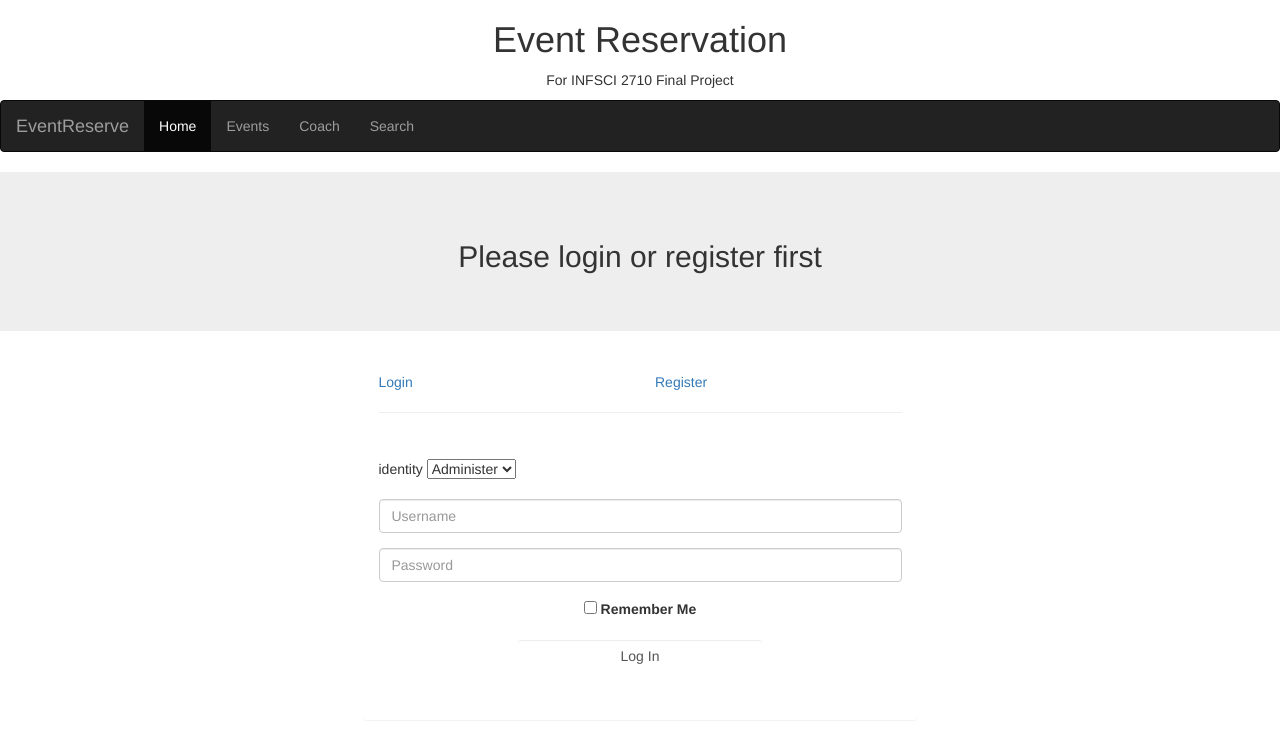
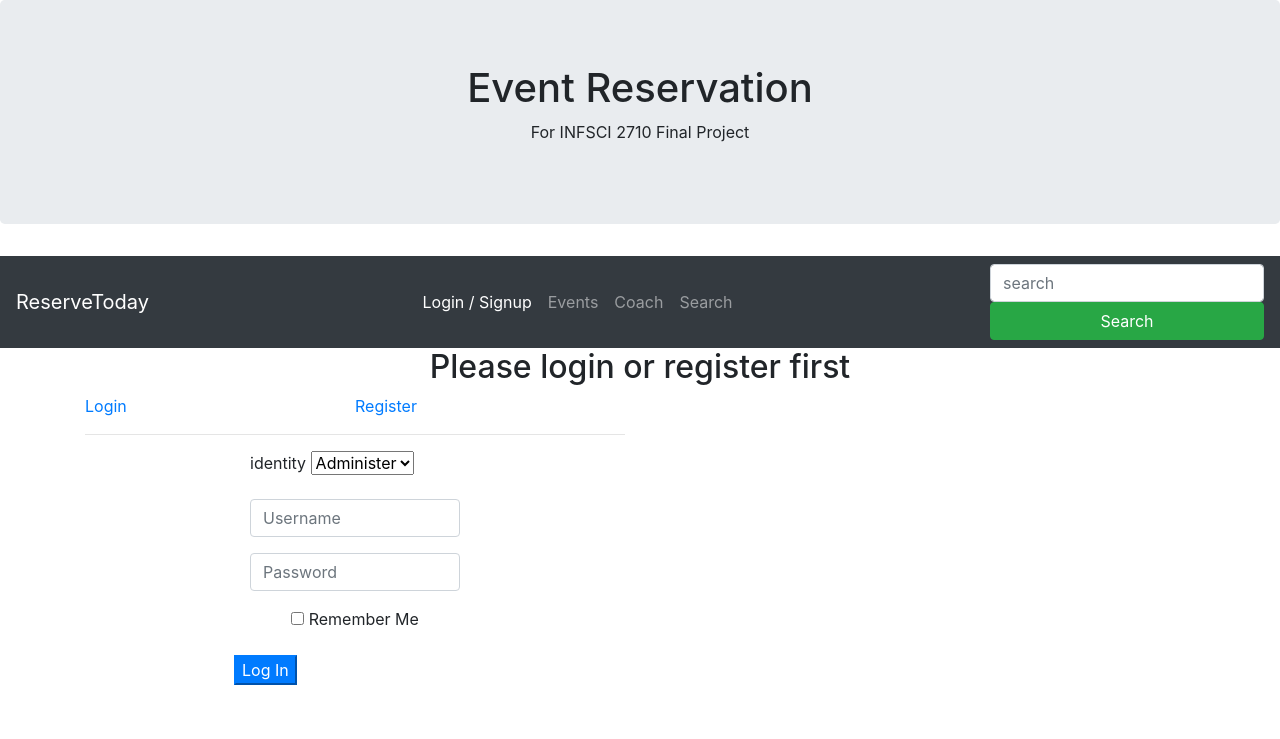
Before and after one commit to leejianzhi/databaseM, a PHP site: page /finalProject/ in a window 1280 px wide. Shown: the top 739 px of the page. Run offline with PHP 8.4, Linux system fonts and the light colour scheme; some libraries are stand-ins or nearby versions.

Commit message:
add/delete/search event
ToDo: Shopping cart

```diff
--- a/index.html
+++ b/index.html
@@ -3,44 +3,50 @@
 <html lang="en">
 
 <head>
-	<meta name="viewport" content="width=device-width, initial-scale=1, maximum-scale=1" />
-
-	 <link rel="stylesheet" href="https://maxcdn.bootstrapcdn.com/bootstrap/3.4.0/css/bootstrap.min.css">
-	<link rel="stylesheet" href="//maxcdn.bootstrapcdn.com/font-awesome/4.3.0/css/font-awesome.min.css">
-	<link href='http://fonts.googleapis.com/css?family=Varela+Round' rel='stylesheet' type='text/css'>
-  	<script src="https://ajax.googleapis.com/ajax/libs/jquery/3.3.1/jquery.min.js"></script>
-  	<script src="https://cdnjs.cloudflare.com/ajax/libs/jquery-validate/1.13.1/jquery.validate.min.js"></script>
-
-
-
-
-	<title>Final Demo</title>
+  <title>Login</title>
+  <meta charset="utf-8">
+  <meta name="viewport" content="width=device-width, initial-scale=1">
+  <link rel="stylesheet" href="https://maxcdn.bootstrapcdn.com/bootstrap/4.3.1/css/bootstrap.min.css">
+  <script src="https://ajax.googleapis.com/ajax/libs/jquery/3.3.1/jquery.min.js"></script>
+  <script src="https://cdnjs.cloudflare.com/ajax/libs/popper.js/1.14.7/umd/popper.min.js"></script>
+  <script src="https://maxcdn.bootstrapcdn.com/bootstrap/4.3.1/js/bootstrap.min.js"></script>
 </head>
 
 <body>
 <!-- Header of the site -->
 
-<div class = "header">
-<header class="container-fluid text-center">
-	<h1>Event Reservation</h1>
-	<p>For INFSCI 2710 Final Project</p>
-</header>
+<div class="jumbotron text-center">
+  <h1>Event Reservation</h1>
+  <p>For INFSCI 2710 Final Project</p>
 </div>
 
 <!-- Nav Bar -->
 
-<nav class="navbar navbar-inverse">
-  <div class="container-fluid">
-    <div class="navbar-header">
-      <a class="navbar-brand" href="#">EventReserve</a>
-    </div>
-    <ul class="nav navbar-nav">
-      <li class="active"><a href="#">Home</a></li>
-      <li><a href="#">Events</a></li>
-      <li><a href="#">Coach</a></li>
-      <li><a href="#">Search</a></li>
+<nav class="navbar navbar-expand-sm bg-dark navbar-dark">
+  <!-- Brand/logo -->
+  <a class="navbar-brand" href="#">ReserveToday</a>
 
-    </ul>
+  <!-- Links -->
+  <div class="collapse navbar-collapse" id="navbarSupportedContent">
+  <ul class="navbar-nav mx-auto">
+    <li class="nav-item active">
+      <a class="nav-link" href="/index.html">Login / Signup</a>
+    </li>
+    <li class="nav-item">
+      <a class="nav-link" href="/events.html">Events</a>
+    </li>
+    <li class="nav-item">
+      <a class="nav-link" href="/coach.html">Coach</a>
+    </li>
+    <li class="nav-item">
+      <a class="nav-link" href="/search.html">Search</a>
+    </li>
+  </ul>
+
+  <form action="s.php"  class="form-line" name = "search" method ="post">
+  	<input class = "form-control col-xl" type="text" name = "search" placeholder="search" aria-label="Search">
+  		<button class="btn btn-success col-sm" type="submit" value="Search">Search</button>
+  	</form>
   </div>
 </nav>
 
@@ -51,12 +57,9 @@
 
 
 <!--Homepage Content-->
-<div>
-<section class="jumbotron text-center">
+<div class="container-fluid">
 	<h2 align="center">Please login or register first</h2>
 
-
-</section>
 </div>
 
 <!--Login or Register Session-->
@@ -64,11 +67,11 @@
 <!-- REGISTRATION FORM -->
 <div class="container">
     	<div class="row">
-			<div class="col-md-6 col-md-offset-3">
+			<div class="col-sm-6">
 				<div class="panel panel-login">
 					<div class="panel-heading">
 						<div class="row">
-							<div class="col-xs-6">
+							<div class="col-sm-6">
 								<a href="/index.html" class="active" id="login-form-link">Login</a>
 							</div>
 							<div class="col-xs-6">
@@ -77,9 +80,9 @@
 						</div>
 						<hr>
 					</div>
-					<div class="panel-body">
-						<div class="row">
-							<div class="col-lg-12">
+					<div class="col-md-6 col-sm-8 mx-auto">
+
+							<div class="col">
 								<form id="login-form" action="scripts/login.php" method="post" role="form" style="display: block;">
 									<div class="dropdown">
 
@@ -111,8 +114,8 @@
 									</div>
 									<div class="form-group">
 										<div class="row">
-											<div class="col-sm-6 col-sm-offset-3">
-												<input type="submit" name="login-submit" id="login-submit" tabindex="4" class="form-control btn btn-login" value="Log In">
+											<div class="input-group-append">
+												<input type="submit" name="login-submit" id="login-submit" tabindex="4" class="btn-primary" value="Log In">
 											</div>
 										</div>
 									</div>
@@ -125,7 +128,7 @@
 								</form>
 
 							</div>
-						</div>
+
 					</div>
 				</div>
 			</div>
--- a/scripts/register.php
+++ b/scripts/register.php
@@ -24,12 +24,12 @@ if(isset($_POST['user']) and isset($_POST['pwd']) and isset($_POST['pwdconfirm']
 				}
 				else
 				{
-					echo "<script charset=UTF-8>alert('Cannot register Admin account ');window.location.href='register.html'</script>";
+					echo "<script charset=UTF-8>alert('Cannot register Admin account ');window.location.href='/register.html'</script>";
 				}
 			}
 		else
 		{
-				echo "<script charset=UTF-8>alert('User Exist！');window.location.href='register.html'</script>";
+				echo "<script charset=UTF-8>alert('User Exist！');window.location.href='/register.html'</script>";
 		}
 
 	}
--- a/scripts/s.php
+++ b/scripts/s.php
@@ -1,5 +1,5 @@
 <h2>Search</h2>
-<form name="search" method="post" action="<?php echo localhost/iservice/s.php;?>">
+<form name="search" method="post" action="<?php echo localhost/finalProject/s.php;?>">
 Seach for: <input type="text" name="find" /> in
 <Select NAME="field">
 <Option VALUE="coach">First Name</option>
@@ -20,7 +20,7 @@ exit;
 }
 // 否则我们连接到数据库
 mysql_connect("localhost", "root", "mysql") or die(mysql_error());
-mysql_select_db("iservice") or die(mysql_error());
+mysql_select_db("finalProject") or die(mysql_error());
 // 处理一下关键词
 $find = strtoupper($find);
 $find = strip_tags($find);
```
Also changed, not shown: coach.html (added, +61 -0 lines), events.html (added, +63 -0 lines), register.html (+3 -5 lines), scripts/chooseevent.php (+41 -7 lines), search.html (added, +54 -0 lines).
